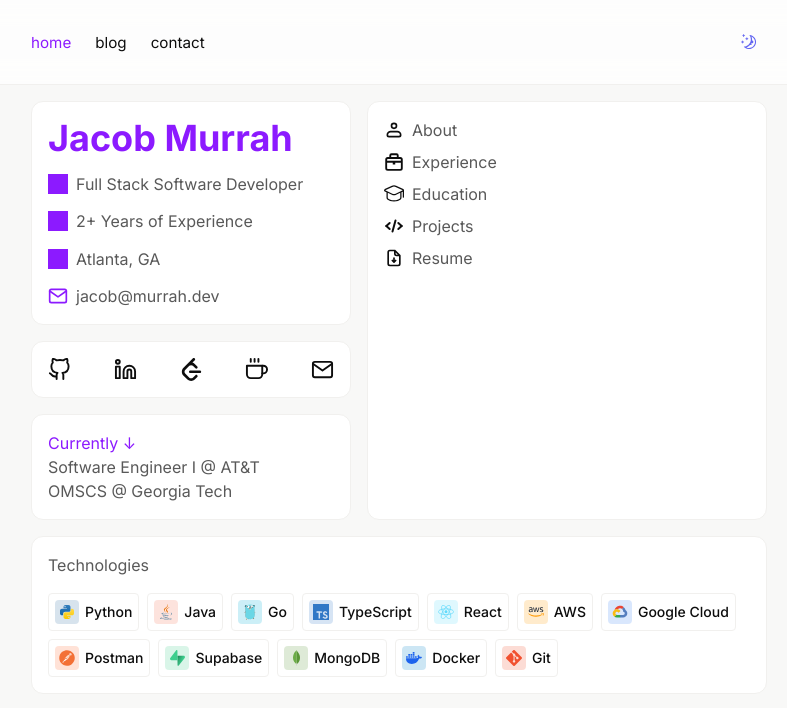
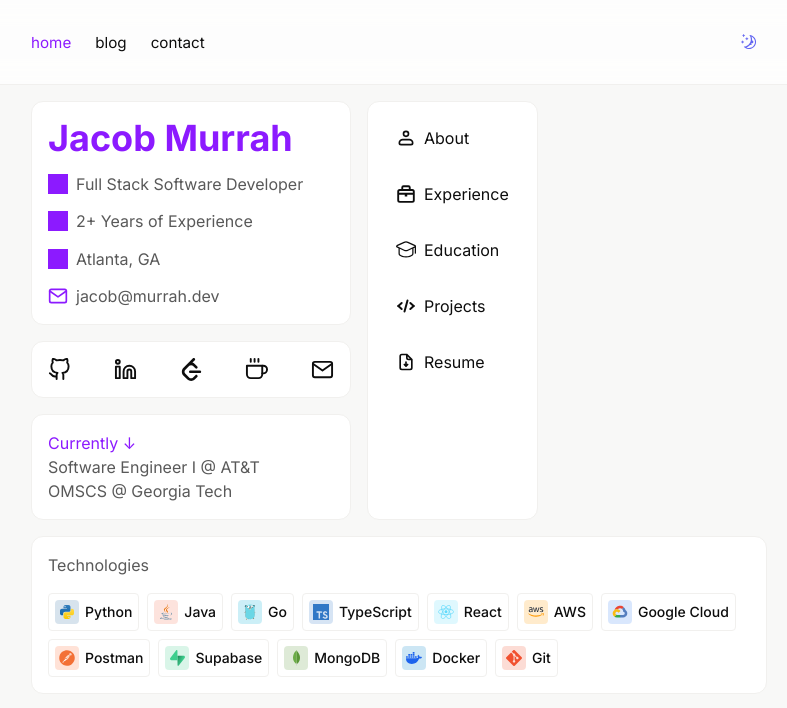
Before and after one commit to jmurrah/personal-portfolio-v2, a React (Vite) app: page / in a window 1280 px wide. Shown: the top 708 px of the page, without its empty margins (241-1028 px from the left). Built offline with nearby package versions, Linux system fonts and the light colour scheme; grey boxes are pictures that could not be loaded.

Commit message:
slide up working

```diff
--- /dev/null
+++ b/src/components/Tabs/Tabs.css
@@ -0,0 +1,67 @@
+.tabs-container {
+    position: relative;
+    overflow: hidden;
+    --animation-duration: 650ms;
+    --collapse-duration: 320ms;
+}
+
+.tabs-list {
+    display: flex;
+    flex-direction: column;
+    gap: 1rem;
+    position: relative;
+    height: var(--list-height, auto);
+    min-height: var(--tab-height, 3.5rem);
+    transition: height var(--collapse-duration, 320ms) ease;
+    transition-delay: 0s;
+}
+
+.tabs-list.tab-selected {
+    height: var(--tab-height, 3.5rem);
+    transition-delay: var(--animation-duration);
+}
+
+.tab-item {
+    display: flex;
+    align-items: center;
+    gap: 0.5rem;
+    cursor: pointer;
+    padding: 0.5rem 0.75rem;
+    border-radius: 0.25rem;
+    background: transparent;
+    border: none;
+    text-align: left;
+    font-size: 1rem;
+    color: var(--text);
+    transition: transform var(--animation-duration) cubic-bezier(0.33, 1, 0.68, 1), opacity 240ms ease, color 160ms ease;
+    transform: translateY(0);
+    transform-origin: left center;
+    width: 100%;
+    position: relative;
+    will-change: transform, opacity;
+    animation: none;
+}
+
+.tab-item:hover {
+    color: var(--primary);
+}
+
+.tab-selected .tab-item:not(.selected) {
+    animation: fadeOutAtTop var(--animation-duration) linear forwards;
+    pointer-events: none;
+}
+
+.tab-item.selected {
+    color: var(--primary);
+    font-weight: 500;
+}
+
+@keyframes fadeOutAtTop {
+    0%,
+    90% {
+        opacity: 1;
+    }
+    100% {
+        opacity: 0;
+    }
+}
--- /dev/null
+++ b/src/components/Tabs/Tabs.tsx
@@ -0,0 +1,143 @@
+import { useLayoutEffect, useMemo, useRef, useState, type CSSProperties } from 'react';
+import Card from '@/components/Card';
+import SvgIcon from '@/components/SvgIcon';
+import './Tabs.css';
+
+type Tab = {
+  id: string;
+  icon: string;
+  label: string;
+};
+
+export default function Tabs() {
+  const [selectedTab, setSelectedTab] = useState<string | null>(null);
+  const [tabOffsets, setTabOffsets] = useState<Record<string, number>>({});
+  const [listMetrics, setListMetrics] = useState<{ listHeight: number; tabHeight: number }>({
+    listHeight: 0,
+    tabHeight: 0,
+  });
+  const listRef = useRef<HTMLDivElement | null>(null);
+  const tabRefs = useRef<Record<string, HTMLButtonElement | null>>({});
+
+  // Define our tabs
+  const tabs: Tab[] = useMemo(
+    () => [
+      { id: 'about', icon: '/icons/ProfileIcon.svg', label: 'About' },
+      { id: 'experience', icon: '/icons/BriefcaseIcon.svg', label: 'Experience' },
+      { id: 'education', icon: '/icons/EducationIcon.svg', label: 'Education' },
+      { id: 'projects', icon: '/icons/ProjectIcon.svg', label: 'Projects' },
+      { id: 'resume', icon: '/icons/FileDownloadIcon.svg', label: 'Resume' },
+    ],
+    []
+  );
+
+  // Handle tab selection
+  const handleSelectTab = (tabId: string) => {
+    setSelectedTab((current) => current === tabId ? null : tabId);
+  };
+
+  useLayoutEffect(() => {
+    const measureLayout = () => {
+      const offsets: Record<string, number> = {};
+      let measuredTabHeight = 0;
+
+      tabs.forEach((tab) => {
+        const tabNode = tabRefs.current[tab.id];
+        if (tabNode) {
+          offsets[tab.id] = tabNode.offsetTop;
+          if (!measuredTabHeight) {
+            measuredTabHeight = tabNode.offsetHeight;
+          }
+        }
+      });
+
+      const nextListHeight = listRef.current?.scrollHeight ?? 0;
+
+      if (!Object.keys(offsets).length) {
+        setListMetrics((previous) => {
+          if (
+            previous.listHeight === nextListHeight &&
+            previous.tabHeight === measuredTabHeight
+          ) {
+            return previous;
+          }
+
+          return {
+            listHeight: nextListHeight,
+            tabHeight: measuredTabHeight,
+          };
+        });
+        return;
+      }
+
+      setTabOffsets((previous) => {
+        const hasChanges = tabs.some(
+          (tab) => previous[tab.id] !== offsets[tab.id]
+        );
+
+        return hasChanges ? offsets : previous;
+      });
+
+      setListMetrics((previous) => {
+        if (
+          previous.listHeight === nextListHeight &&
+          previous.tabHeight === measuredTabHeight
+        ) {
+          return previous;
+        }
+
+        return {
+          listHeight: nextListHeight,
+          tabHeight: measuredTabHeight,
+        };
+      });
+    };
+
+    measureLayout();
+    window.addEventListener('resize', measureLayout);
+
+    return () => {
+      window.removeEventListener('resize', measureLayout);
+    };
+  }, [tabs]);
+
+  return (
+    <Card className="tabs-container">
+      <div
+        ref={listRef}
+        className={`tabs-list ${selectedTab ? 'tab-selected' : ''}`}
+        style={{
+          '--animation-duration': '650ms',
+          '--list-height': listMetrics.listHeight ? `${listMetrics.listHeight}px` : undefined,
+          '--tab-height': listMetrics.tabHeight ? `${listMetrics.tabHeight}px` : undefined,
+        } as CSSProperties}
+      >
+        {tabs.map((tab) => {
+          const isSelected = selectedTab === tab.id;
+          const offset = tabOffsets[tab.id] ?? 0;
+          const translateY = selectedTab ? -offset : 0;
+
+          return (
+            <button
+              key={tab.id}
+              className={`tab-item ${isSelected ? 'selected' : ''}`}
+              onClick={() => handleSelectTab(tab.id)}
+              style={
+                {
+                  transform: `translateY(${translateY}px)`,
+                  zIndex: isSelected ? 10 : 1,
+                } as CSSProperties
+              }
+              ref={(node) => {
+                tabRefs.current[tab.id] = node;
+              }}
+            >
+              <SvgIcon src={tab.icon} alt={tab.label} hoverColor="var(--primary)" size="small" />
+              <span>{tab.label}</span>
+            </button>
+          );
+        })}
+      </div>
+    </Card>
+  );
+}
--- a/src/pages/Home.tsx
+++ b/src/pages/Home.tsx
@@ -1,6 +1,7 @@
 import Card from '@/components/Card';
 import SvgIcon from '@/components/SvgIcon';
 import TechnologyBadge from '@/components/TechnologyBadge';
+import Tabs from '@/components/Tabs/Tabs';
 
 const technologies = [
   { name: 'Python', logoSrc: '/logos/PythonLogo.svg', accent: 'rgba(53, 114, 165, 0.2)' },
@@ -105,54 +106,7 @@ export default function Home() {
           {/* <Card className="w-auto max-w-24">
             <img src="/JacobMurrahWaterfall.jpg" alt="Jacob Murrah" />
           </Card> */}
-
-          <Card className="flex flex-col gap-2 w-full">
-            <h2 className="flex items-center gap-2">
-              <SvgIcon
-                src="/icons/ProfileIcon.svg"
-                alt="About"
-                hoverColor="var(--primary)"
-                size="small"
-              />
-              About
-            </h2>
-            <h2 className="flex items-center gap-2">
-              <SvgIcon
-                src="/icons/BriefcaseIcon.svg"
-                alt="Experience"
-                hoverColor="var(--primary)"
-                size="small"
-              />
-              Experience
-            </h2>
-            <h2 className="flex items-center gap-2">
-              <SvgIcon
-                src="/icons/EducationIcon.svg"
-                alt="Education"
-                hoverColor="var(--primary)"
-                size="small"
-              />
-              Education
-            </h2>
-            <h2 className="flex items-center gap-2">
-              <SvgIcon
-                src="/icons/ProjectIcon.svg"
-                alt="Projects"
-                hoverColor="var(--primary)"
-                size="small"
-              />
-              Projects
-            </h2>
-            <h2 className="flex items-center gap-2">
-              <SvgIcon
-                src="/icons/FileDownloadIcon.svg"
-                alt="Resume"
-                hoverColor="var(--primary)"
-                size="small"
-              />
-              Resume
-            </h2>
-          </Card>
+          <Tabs />
         </div>
         <Card className="w-full flex flex-col gap-4">
           <h2>Technologies</h2>
```
